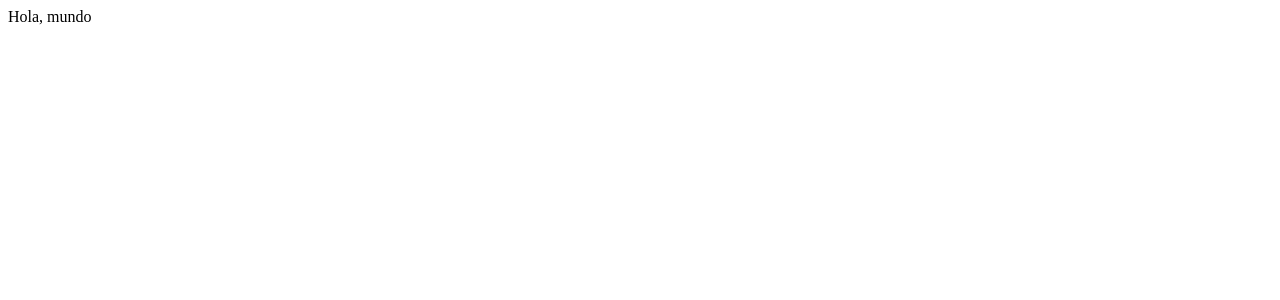
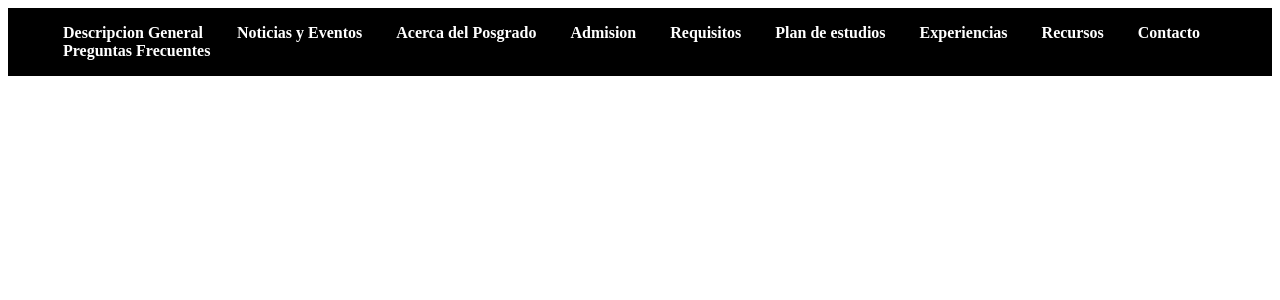
Before and after one commit to Kitofeh/pagMagister, a PHP site: page / in a window 1280 px wide. Before the commit the part shown is almost empty. Shown: the top 300 px of the page. Run offline with PHP 8.4, Linux system fonts and the light colour scheme.

Commit message:
Creacion de la plantilla principal junto con fichero .css

```diff
--- a/index.php
+++ b/index.php
@@ -1,16 +1,85 @@
-
 <!DOCTYPE html>
 <html lang="en">
 <head>
     <meta charset="UTF-8">
     <meta name="viewport" content="width=device-width, initial-scale=1.0">
-    <title>Document</title>
+    <link rel="stylesheet" href="style.css">
+    <title>Web Magister UDA</title>
 </head>
 <body>
-    <?php
+    <header>
+        <section><!--Barra de navegacion-->
+            <nav>
+                <ul>
+                    <li><a href="#DescripcionGeneral">Descripcion General</a></li>
+                    <li><a href="#NoticiasYEventos">Noticias y Eventos</a></li>
+                    <li><a href="#AcercaDelPosgrado">Acerca del Posgrado </a></li>
+                    <li><a href="#Admision">Admision</a></li>
+                    <li><a href="#Requisitos">Requisitos</a></li>
+                    <li><a href="#PlanDeEstudios">Plan de estudios</a></li>
+                    <li><a href="#Experiencias">Experiencias</a></li>
+                    <li><a href="#Recursos">Recursos</a></li>
+                    <li><a href="#Contacto">Contacto</a></li>
+                    <li><a href="#PreguntasFrecuentes">Preguntas Frecuentes</a></li>
+                </ul>
+            </nav>
+        </section>
 
-        echo "Hola, mundo"
+        <section><!--Banner-->
 
-    ?>
+        </section>
+
+    </header>
+
+    <main><!--Cuerpo de la Web-->
+
+        <section id="DescripcionGeneral" class="section-margin"><!--Descripcion General-->
+
+        </section>
+
+        <section id="NoticiasYEventos" class="section-margin"><!--Noticias y Eventos-->
+
+        </section>
+
+        <section id="AcercaDelPosgrado" class="section-margin"><!--Acerca del Posgrado-->
+
+        </section>
+
+        <section id="Admision" class="section-margin"><!--Admision-->
+
+        </section>
+
+        <section id="Requisitos" class="section-margin"><!--Requisitos-->
+
+        </section>
+
+        <section id="PlanDeEstudios" class="section-margin"><!--Plan de Estudios-->
+
+        </section>
+
+        <section id="Experiencias" class="section-margin"><!--Experiencias-->
+
+        </section>
+
+        <section id="Recursos" class="section-margin"><!--Recursos-->
+
+        </section>
+
+        <section id="Contactos" class="section-margin"><!--Contacto-->
+
+        </section>
+
+        <section id="PreguntasFrecuentes" class="section-margin"><!--Preguntas mas frecuentes-->
+
+        </section>
+
+    </main>
+
+    <section class="section-margin"><!--Footer-->
+        <footer>
+
+        </footer>
+    </section>
+
 </body>
 </html>
--- /dev/null
+++ b/style.css
@@ -0,0 +1,33 @@
+/*Plantilla Main*/
+
+.section-margin{
+    margin-top: 30px;
+    margin-bottom: 30px;
+    margin-left: 10px;
+    margin-right: 10px;
+}
+
+/*Seccion NavBar*/
+
+nav{
+    position: sticky;
+    top: 0;
+    width:100%;
+    display: flex;
+    background-color: black;
+    font-weight: bold;
+}
+
+ul li{
+    display: inline-block;
+    padding: 0px 15px;
+}
+
+a{
+    color: white;
+    text-decoration: none;
+}
+
+a:hover{
+    color: yellow;
+}
```
